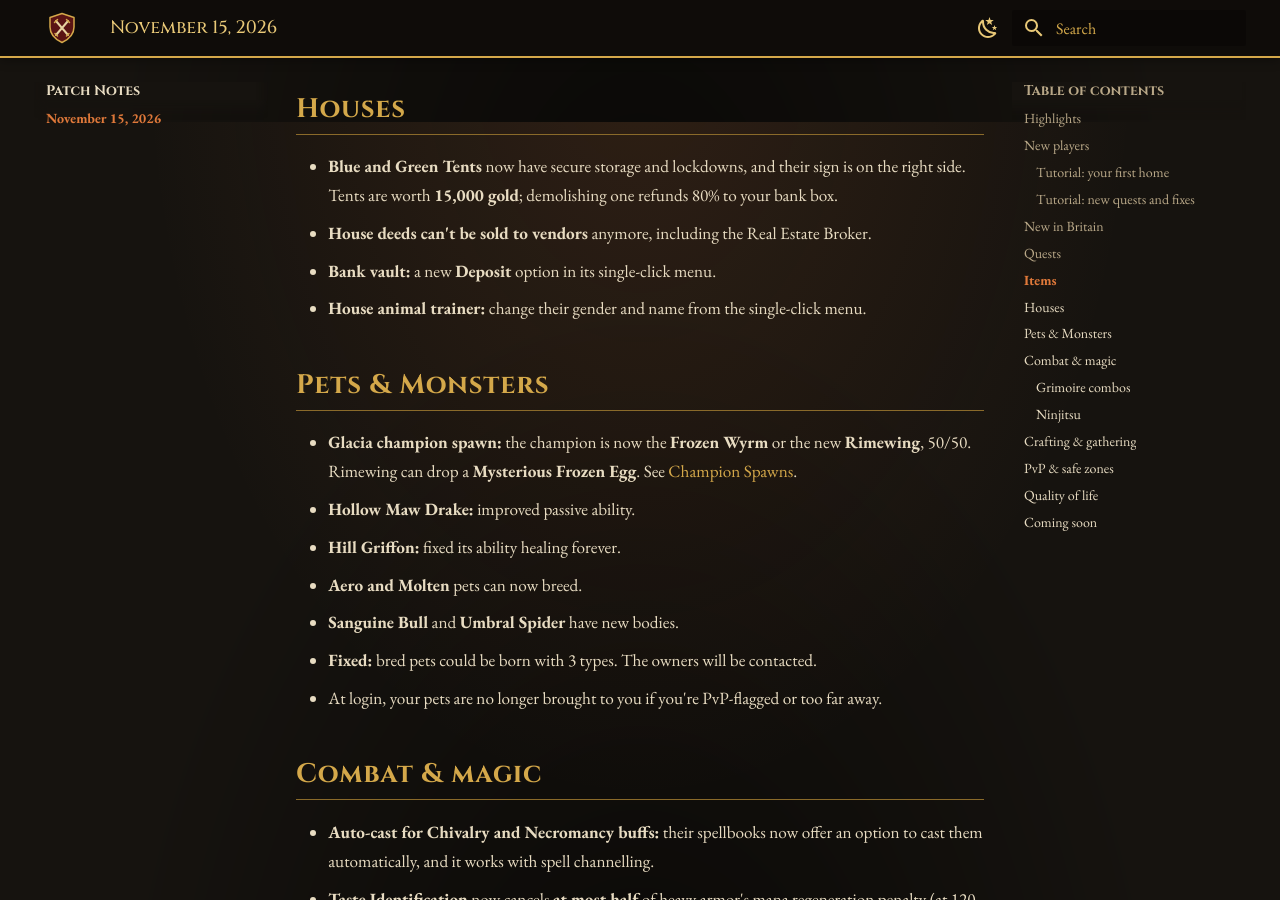
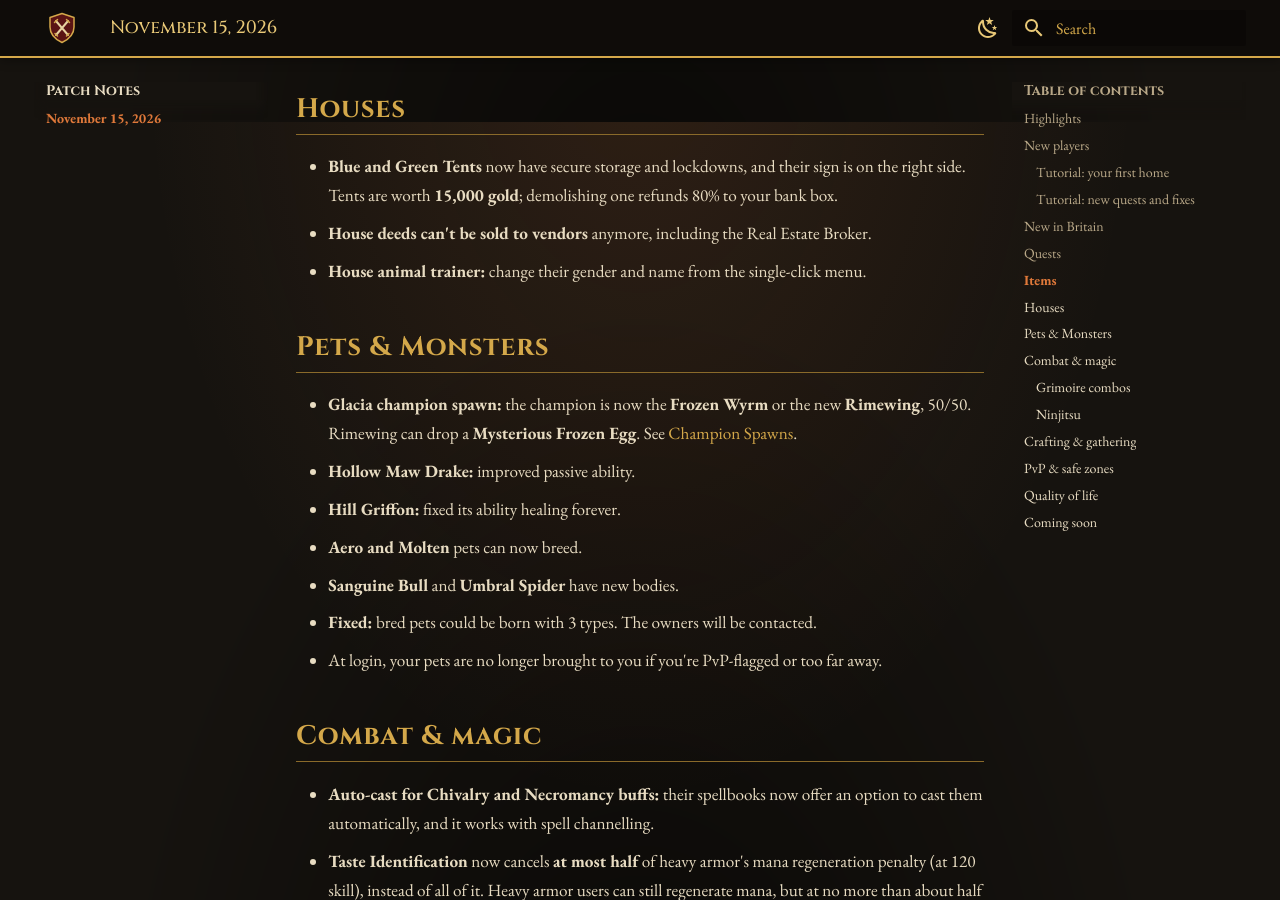
Before and after one commit to SeiferUO/wiki, an MkDocs documentation site: the page built from docs/patch-notes/2026-11-15.md, in a window 1280 px wide and 900 px high, scrolled down 3585 px. Built offline with MkDocs 1.6.1 and Material for MkDocs 9.7.7, drawn with Linux system fonts in a browser that asks for light colours.

Commit message:
Patch notes: remove the bank vault Deposit line
Co-Authored-By: Claude Opus 5.5 <noreply@anthropic.com>

```diff
--- a/docs/patch-notes/2026-11-15.md
+++ b/docs/patch-notes/2026-11-15.md
@@ -71,7 +71,6 @@
 
 - **Blue and Green Tents** now have secure storage and lockdowns, and their sign is on the right side. Tents are worth **15,000 gold**; demolishing one refunds 80% to your bank box.
 - **House deeds can't be sold to vendors** anymore, including the Real Estate Broker.
-- **Bank vault:** a new **Deposit** option in its single-click menu.
 - **House animal trainer:** change their gender and name from the single-click menu.
 
 ## Pets & Monsters
```
